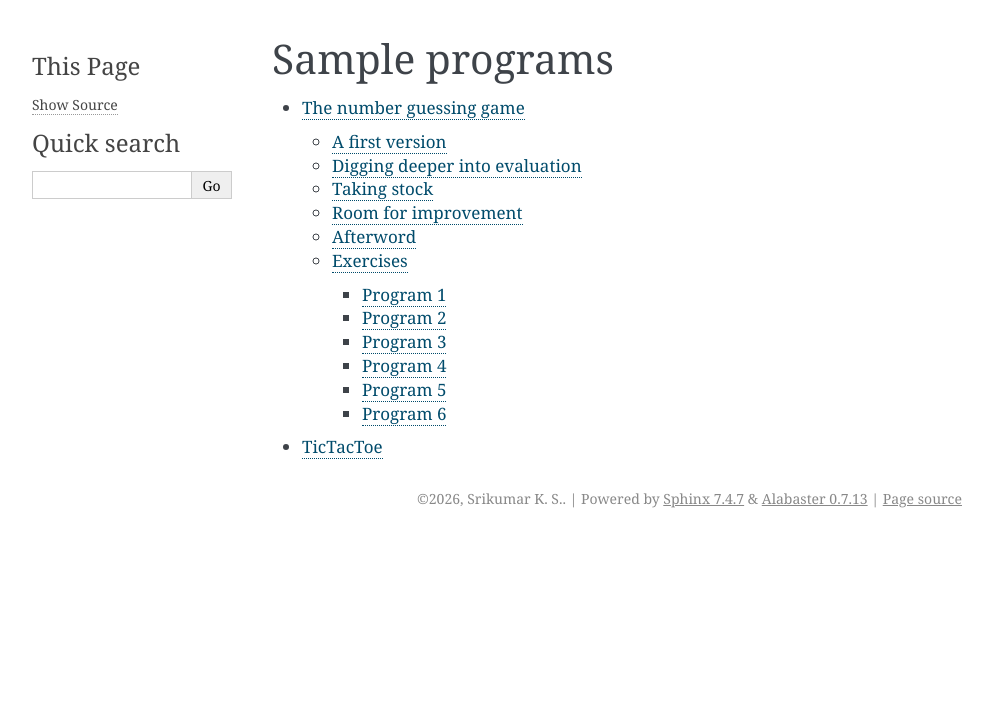
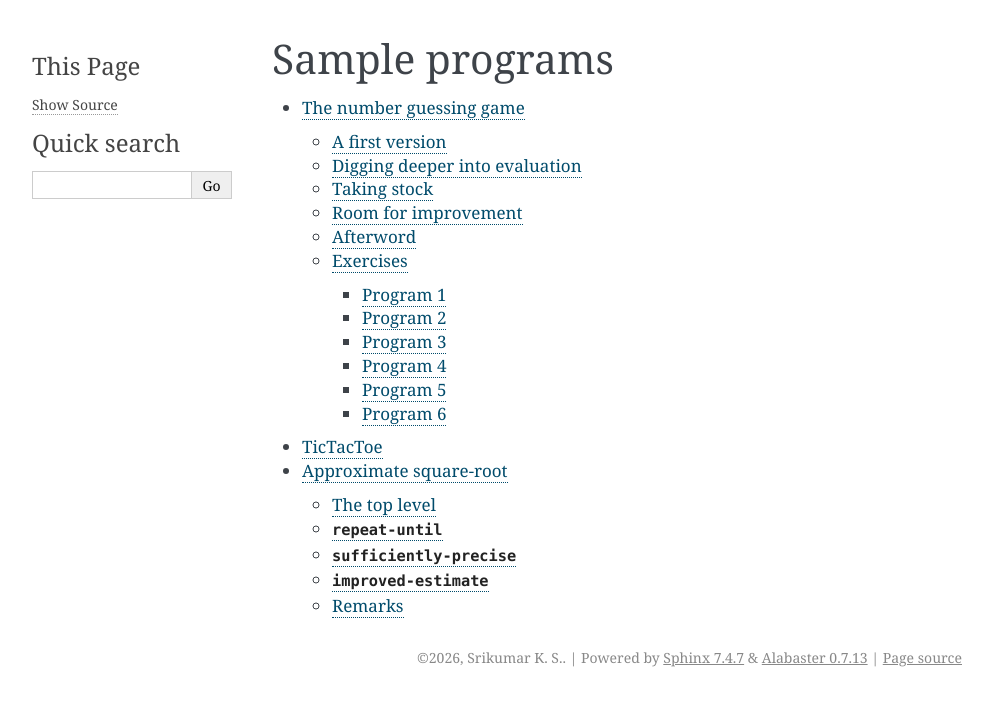
Before and after one commit to kreauniv/complit, a Sphinx documentation site: the page built from source/sample-programs.rst, in a window 1280 px wide. Shown: the top 706 px of the page, without its empty margins (148-1141 px from the left). Built offline with Sphinx 7.4.7, drawn with Linux system fonts in a browser that asks for light colours; some of the changed lines change nothing that is shown.

Commit message:
approx-sqrt

```diff
--- /dev/null
+++ b/source/programs/approx-sqrt.rst
@@ -0,0 +1,144 @@
+Approximate square-root
+=======================
+
+Calculating the square-root of a number is easy in most programming languages,
+because most of them provide some word like ``sqrt`` that will give you the
+square root of a "floating point number". Racket has this too. However, it is
+instructive to know how it is calculated.
+
+A common method is based on Newton-Raphson iteration, and goes like this.
+
+1. Let ``a`` be the number for which  you want to calculate the square root.
+
+2. You start with an estimate. Any non-zero value will do. If you don't know
+   what to start with, you can just pick ``1.0``.
+
+3. If :math:`x_n` is your current estimate, you can improve this estimate
+   using the following calculation -
+
+   .. math::
+
+       \begin{array}{rcl}
+       x_{n+1} & = & \frac{1}{2}\left(x_n + \frac{a}{x_n}\right)
+       \end{array}
+
+4. Keep doing this calculation until you have a close enough value.
+   How do you decide if it is "close enough"? You can just check
+   if :math:`|x_n^2 - a| < \epsilon` for some small enough :math:`\epsilon`
+   like, say, :math:`10^-10`. If you don't need such high precision,
+   you can use a larger value like, say, :math:`10^-5`.
+
+Now, given this procedural knowledge, how can we use the IPD method
+to write a program for this?
+
+The top level
+-------------
+
+We might start out by expressing in words what we want -
+
+.. code:: racket
+
+   (define (approximate-square-root a)
+      (define precision 1e-10)
+      (define estimate 1.0)
+      (repeat-until improved-estimate sufficiently-precise a precision estimate))
+
+Note how we captured the two key ideas we need to deal with using words for
+them -- ``improved-estimate`` which is a calculation to get a better estimate
+given an initial estimate, and ``sufficiently-precise`` which is a predicate
+that can tell us when to stop. We also note that ``a``, ``precision`` and
+``estimate`` need to be provided to these as information as otherwise the words
+won't know what to calculate with.
+
+``repeat-until``
+----------------
+
+We know the *shape* of ``repeat-until``, though we haven't yet decided
+what the shape of its arguments must be.
+
+.. code:: racket
+
+   (define (repeat-until improved-estimate sufficiently-precise a precision estimate)
+      ...)
+
+If the end condition is met already, the given estimate becomes the result.
+Otherwise we need to repeat with a better estimate. We can capture this
+like -
+
+.. code:: racket
+
+   (define (repeat-until improved-estimate sufficiently-precise a precision estimate)
+      (if (sufficiently-precise a precision estimate)
+          estimate
+          (repeat-until improved-estimate sufficiently-precise a precision (improved-estimate a estimate))))
+
+``sufficiently-precise``
+------------------------
+
+Now that we know how ``sufficiently-precise`` will be used, we can define
+it quit easily --
+
+.. code:: racket
+
+   (define (sufficiently-precise a precision estimate)
+      (< (abs (- (* estimate estimate) a)) precision))
+
+``improved-estimate``
+---------------------
+
+This is now just the Newton-Raphson calculation step.
+We know its shape from how we used ``next-step`` above.
+
+.. code:: racket
+
+   (define (improved-estimate a estimate)
+      (* 0.5 (+ estimate (/ a estimate))))
+
+Remarks
+-------
+
+That's basically it. Now try the following tasks.
+
+.. admonition:: **Task 1**
+
+   Generalize to k-th root of ``a`` where ``k`` is a positive integer.
+   For this, the iteration is --
+
+   .. math::
+
+       \begin{array}{rcl}
+       x_{n+1} & = & \frac{1}{k}\left((k-1)x_n + a/x_n^{k-1}\right)
+       \end{array}
+
+   You will also have to define a way to calculate :math:`x^k`.
+
+.. admonition:: **Task 2**
+
+   The general Newton-Raphson iteration to solve the equation
+   :math:`f(x) = 0` goes like this --
+
+   .. math::
+
+       \begin{array}{rcl}
+       x_{n+1} & = & x_n - \frac{f(x_n)}{f'(x_n)}
+       \end{array}
+
+   Use the same approach to write a solver given :math:`f` and :math:`f'` as
+   arguments. Use this more general solver to express the solution
+   to calculating an approximate square root.
+
+.. admonition:: **Task 3**
+
+   Given a function :math:`f(x)`, its approximate derivative at :math:`x`
+   may be written as --
+
+   .. math::
+
+       \begin{array}{rcl}
+          f'(x) & \approx & \frac{f(x+\epsilon/2) - f(x-\epsilon/2)}{\epsilon}
+       \end{array}
+
+   Write ann abstraction which when given a function, gives you its
+   approximate derivative as a function. You could use this as a utility
+   to solve the previous task by taking  only one function argument instead
+   of two function arguments.
--- a/source/sample-programs.rst
+++ b/source/sample-programs.rst
@@ -5,3 +5,4 @@ Sample programs
 
    programs/number-guessing-game
    programs/tictactoe
+   programs/approx-sqrt
```
